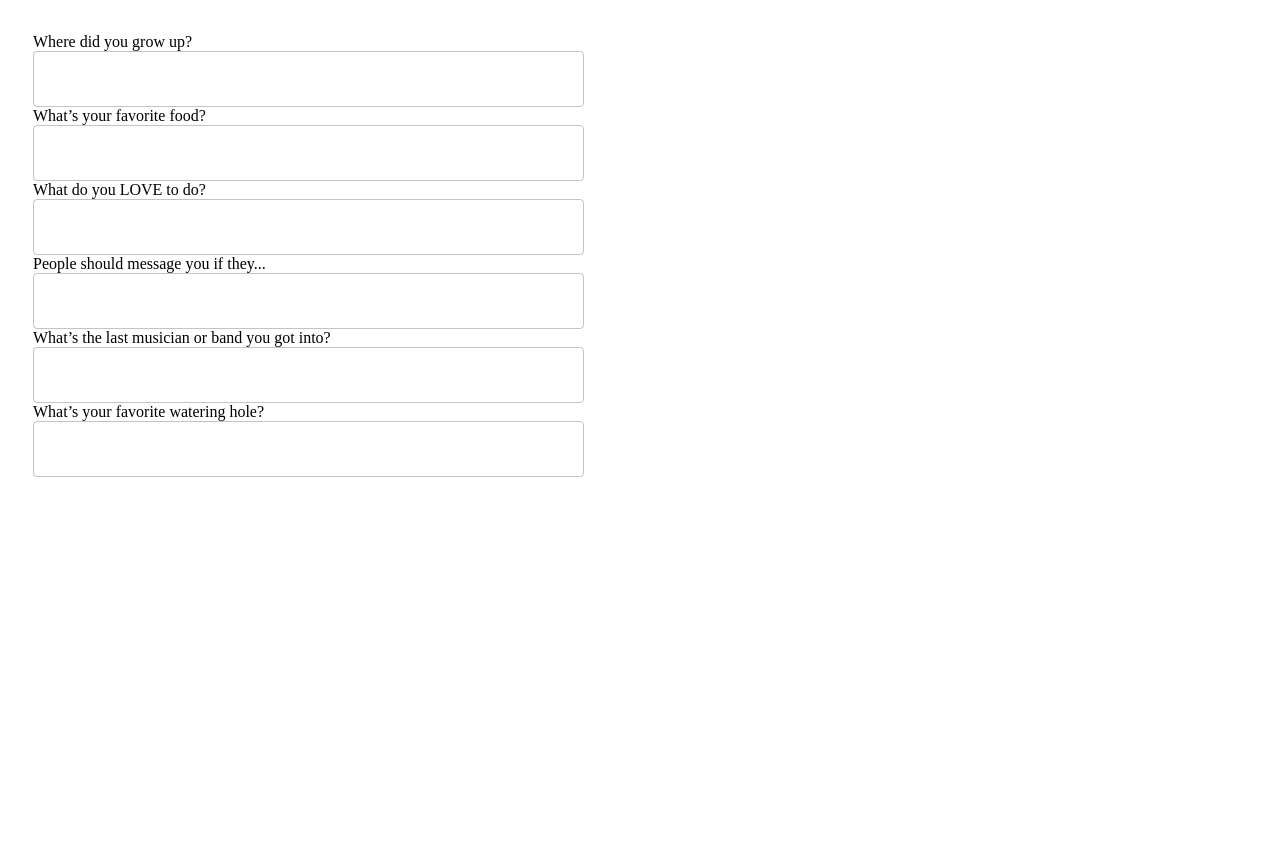
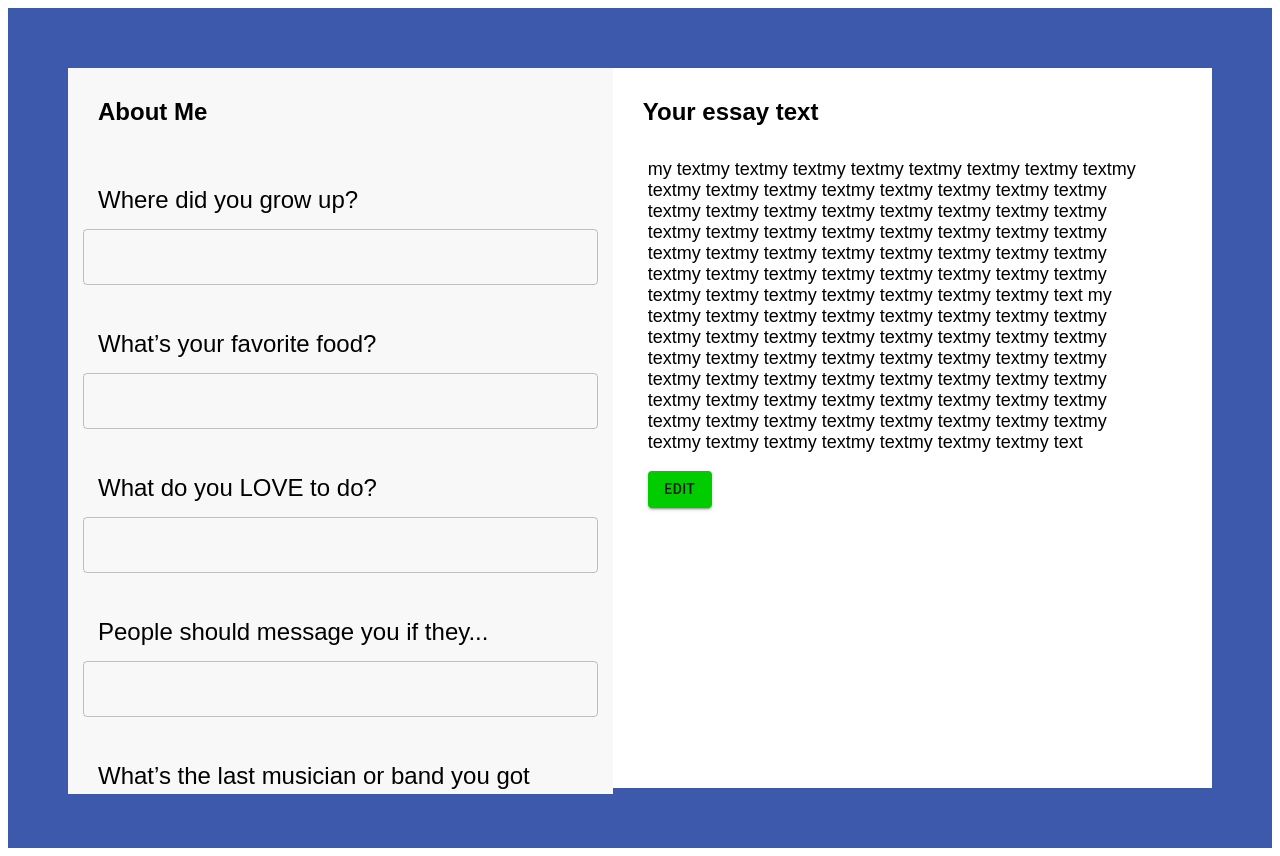
Before and after one commit to Sourabh25495/OKC-Application, a React (Create React App) app: page / in a window 1280 px wide. Before the commit the page ends 800 px from the top, so only its background shows below. Built offline with nearby package versions, Linux system fonts and the light colour scheme.

Commit message:
OKC basic layout

```diff
--- a/package.json
+++ b/package.json
@@ -4,6 +4,7 @@
   "private": true,
   "dependencies": {
     "@material-ui/core": "^4.11.0",
+    "@material-ui/styles": "^4.10.0",
     "node-sass": "4.12.0",
     "prop-types": "15.7.2",
     "react": "16.9.0",
--- a/src/components/App.scss
+++ b/src/components/App.scss
@@ -1,21 +1,40 @@
 .match-area {
-  padding: 20px;
+  //padding: 20px;
   display: block;
-  color: green($color: #000000)
+  color: green($color: #000000);
+  border-style: solid;
+  border-width: 60px;
+  border-color: #3D59AB;
+  height: 90vh;
 }
 
-.essay-page-container{
+.essay-page-container {
   display: inline;
 }
 
 .form-container {
   display: inline-block;
   width: 45%;
-  padding: 5px;
-
+  background-color: #f8f8f8;
+  padding: 15px;
+  height: 87vh;
+  overflow-y: auto;
 }
 
 .essay-container {
   display: inline-block;
-  width: 45%
+  width: 45%;
+  padding: 15px;
+  height: 87vh;
+  overflow-y: auto;
 }
+
+.label {
+  padding: 15px;
+  font-size: 24px;
+  font-family: Arial;
+}
+
+.edit-button{
+  padding-left: 20px;
+}
--- a/src/components/InputComponent/InputComponent.js
+++ b/src/components/InputComponent/InputComponent.js
@@ -2,12 +2,11 @@ import React from "react";
 import { TextField } from "@material-ui/core";
 
 export const InputComponent = ({ label }) => {
-  console.log("label", label);
   return (
-    <div style={{ display: "grid" }}>
-      <>
+    <div style={{ display: "grid", paddingTop: "30px" }}>
+      <div className="label">
         <label>{label}</label>
-      </>
+      </div>
       <>
         <TextField variant="outlined" />
       </>
--- a/src/components/SelfSpace.js
+++ b/src/components/SelfSpace.js
@@ -1,22 +1,56 @@
 import React from "react";
 import { InputComponent } from "./InputComponent";
 import { COPY } from "../constants";
+import { Button } from "@material-ui/core";
+import { useStyles } from "./styles";
+
 const SelfSpace = () => {
-    const fieldLabels = Object.values(COPY);
-    console.log("FIELD_NAMES", fieldLabels)
+  const fieldLabels = Object.values(COPY);
+  const classes = useStyles();
   return (
     <div className="essay-page-container">
       <div className="form-container">
-          {Array.isArray(fieldLabels) && fieldLabels.map(currentLabel => (
-            <InputComponent label={currentLabel}/>
-          )
-
-        )}
-
+        <div className="label">
+          <b>About Me</b>
+        </div>
+        <div>
+          {Array.isArray(fieldLabels) &&
+            fieldLabels.map((currentLabel) => (
+              <div key={currentLabel}>
+                <InputComponent label={currentLabel} />
+              </div>
+            ))}
+        </div>
       </div>
       <div className="essay-container">
-        {/* <InputComponent />
-        <InputComponent /> */}
+        <div className="label">
+          <b>Your essay text</b>
+        </div>
+        <div
+          style={{ paddingLeft: "20px", fontFamily: "arial", fontSize: "18px" }}
+        >
+          <p>
+            my textmy textmy textmy textmy textmy textmy textmy textmy textmy
+            textmy textmy textmy textmy textmy textmy textmy textmy textmy
+            textmy textmy textmy textmy textmy textmy textmy textmy textmy
+            textmy textmy textmy textmy textmy textmy textmy textmy textmy
+            textmy textmy textmy textmy textmy textmy textmy textmy textmy
+            textmy textmy textmy textmy textmy textmy textmy textmy textmy
+            textmy text
+            my textmy textmy textmy textmy textmy textmy textmy textmy textmy
+            textmy textmy textmy textmy textmy textmy textmy textmy textmy
+            textmy textmy textmy textmy textmy textmy textmy textmy textmy
+            textmy textmy textmy textmy textmy textmy textmy textmy textmy
+            textmy textmy textmy textmy textmy textmy textmy textmy textmy
+            textmy textmy textmy textmy textmy textmy textmy textmy textmy
+            textmy text
+          </p>
+        </div>
+        <div className="edit-button">
+          <Button variant="contained" className={classes.edit}>
+            Edit
+          </Button>
+        </div>
       </div>
     </div>
   );
--- /dev/null
+++ b/src/components/styles.js
@@ -0,0 +1,7 @@
+import { makeStyles } from '@material-ui/core/styles';
+
+export const useStyles = makeStyles((theme) => ({
+  edit: {
+    backgroundColor: "#00CC00",
+  },
+}));
```
